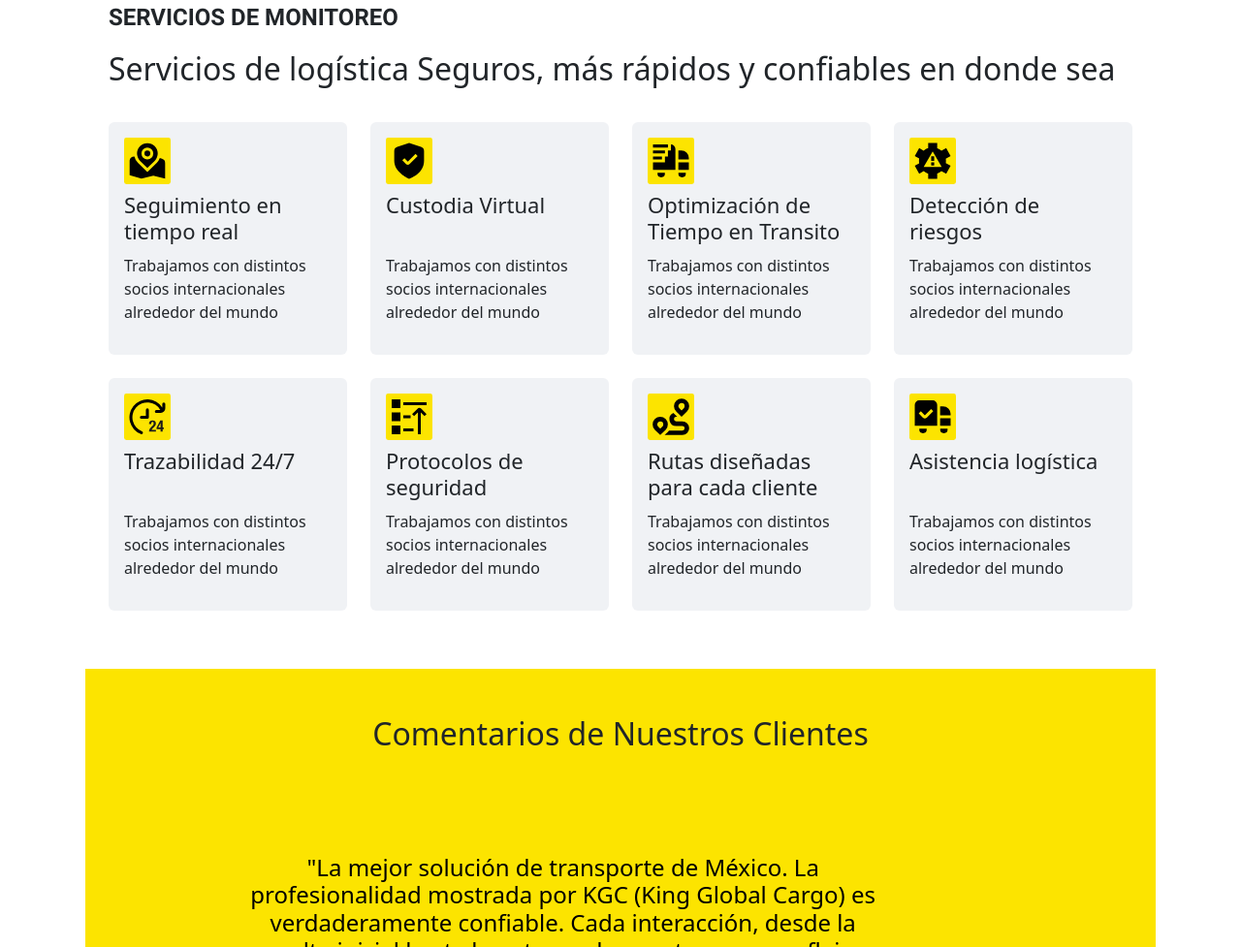
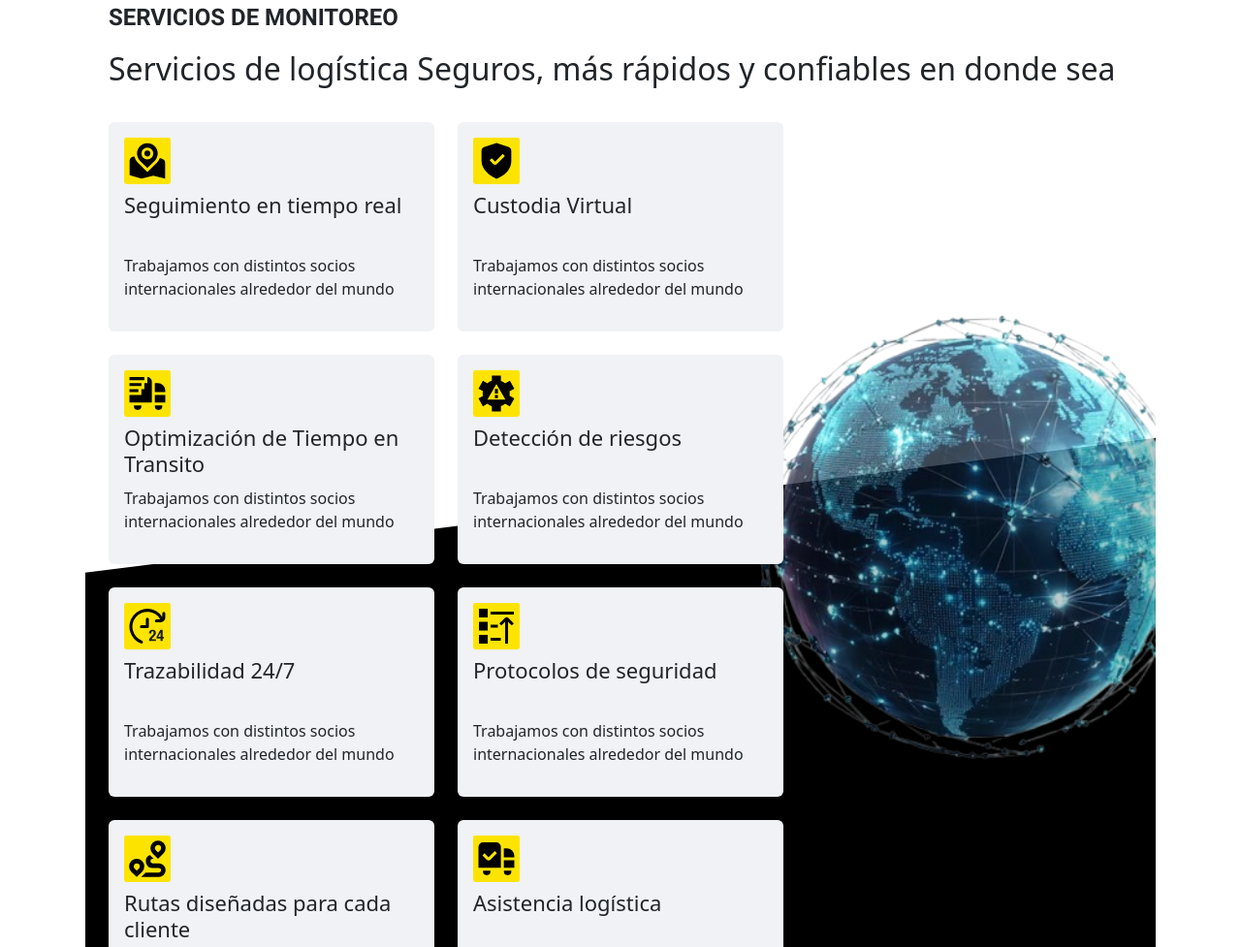
Before and after one commit to IramKGC/KGCBrasil, a plain HTML site: page index.htm in a window 1280 px wide. Shown: the part 4563-5540 px from the top of the page at 97% size. Drawn offline with nearby package versions, Linux system fonts and the light colour scheme.

Commit message:
Servicios de monitoreo

```diff
--- a/css/style.css
+++ b/css/style.css
@@ -694,6 +694,32 @@ section {
     height: 4rem;
 }
 
+#ServiciosMonitoreo {
+    position: relative;
+    overflow: hidden;
+}
+
+#ServiciosMonitoreo::before {
+    content: '';
+    position: absolute;
+    top: 0;
+    left: 0;
+    width: 100vw;
+    height: 100%;
+    background-color: black;
+    z-index: -2;
+    clip-path: polygon(0 55%, 100% 40%, 100% 100%, 0% 100%);
+}
+
+.world-image {
+    max-width: 200%;
+    width: auto;
+    height: 40rem;
+    z-index: -1;
+    opacity: 0.8;
+    margin-bottom: 5rem;
+}
+
 .text-width-relative {
     width: 40rem;
     text-align: justify;
--- a/index.htm
+++ b/index.htm
@@ -327,12 +327,14 @@
                         </div>
                     </div>
                 </div>
-        <section id="Servicios Monitoreo" class="mb-5">
+        <section id="ServiciosMonitoreo" class="mb-5">
             <div class="container">
                 <span class="RobotoBold fs_24px text-uppercase">Servicios de Monitoreo</span>
                 <h2 class="py-3 ">Servicios de logística Seguros, más rápidos y confiables en donde sea</h2>
                 <div class="row">
-                    <div class="col-12 col-md-6 col-xl-3 p-1">
+                    <div class="col-12 col-lg-8">
+                        <div class="row">
+                            <div class="col-12 col-md-6 col-xl-6 p-1">
                                 <div class="card bg-slave border-0 p-3 m-2">
                                     <div class="icon-cont">
                                         <img class="w-48px" src="img/icons/gps.svg" alt="Servicio Internacional">
@@ -341,7 +343,7 @@
                                     <p>Trabajamos con distintos socios internacionales alrededor del mundo</p>
                                 </div>
                             </div>
-                    <div class="col-12 col-md-6 col-xl-3 p-1">
+                            <div class="col-12 col-md-6 col-xl-6 p-1">
                                 <div class="card bg-slave border-0 p-3 m-2">
                                     <div class="icon-cont">
                                         <img class="w-48px" src="img/icons/custodia.svg" alt="Soporte 24/7">
@@ -350,7 +352,7 @@
                                     <p>Trabajamos con distintos socios internacionales alrededor del mundo</p>
                                 </div>
                             </div>
-                    <div class="col-12 col-md-6 col-xl-3 p-1">
+                            <div class="col-12 col-md-6 col-xl-6 p-1">
                                 <div class="card bg-slave border-0 p-3 m-2">
                                     <div class="icon-cont">
                                         <img class="w-48px" src="img/icons/rapido.svg" alt="Rápido y Seguro">
@@ -359,7 +361,7 @@
                                     <p>Trabajamos con distintos socios internacionales alrededor del mundo</p>
                                 </div>
                             </div>
-                    <div class="col-12 col-md-6 col-xl-3 p-1">
+                            <div class="col-12 col-md-6 col-xl-6 p-1">
                                 <div class="card bg-slave border-0 p-3 m-2">
                                     <div class="icon-cont">
                                         <img class="w-48px" src="img/icons/riesgos.svg" alt="Almacenaje a nivel nacional">
@@ -368,17 +370,16 @@
                                     <p>Trabajamos con distintos socios internacionales alrededor del mundo</p>
                                 </div>
                             </div>
-                    <div class="col-12 col-md-6 col-xl-3 p-1">
+                            <div class="col-12 col-md-6 col-xl-6 p-1">
                                 <div class="card bg-slave border-0 p-3 m-2">
                                     <div class="icon-cont">
-                                <img class="w-48px" src="img/icons/24-7.svg"
-                                    alt="Optimización de tiempos en transito">
+                                        <img class="w-48px" src="img/icons/24-7.svg" alt="Optimización de tiempos en transito">
                                     </div>
                                     <h3 class="title_servicioMonitoreo fs_22px pt-2">Trazabilidad 24/7</h3>
                                     <p>Trabajamos con distintos socios internacionales alrededor del mundo</p>
                                 </div>
                             </div>
-                    <div class="col-12 col-md-6 col-xl-3 p-1">
+                            <div class="col-12 col-md-6 col-xl-6 p-1">
                                 <div class="card bg-slave border-0 p-3 m-2">
                                     <div class="icon-cont">
                                         <img class="w-48px" src="img/icons/protocolos.svg" alt="Custodia virtual">
@@ -387,17 +388,16 @@
                                     <p>Trabajamos con distintos socios internacionales alrededor del mundo</p>
                                 </div>
                             </div>
-                    <div class="col-12 col-md-6 col-xl-3 p-1">
+                            <div class="col-12 col-md-6 col-xl-6 p-1">
                                 <div class="card bg-slave border-0 p-3 m-2">
                                     <div class="icon-cont">
-                                <img class="w-48px" src="img/icons/ruta.svg"
-                                    alt="Optimización de tiempos en transito">
+                                        <img class="w-48px" src="img/icons/ruta.svg" alt="Optimización de tiempos en transito">
                                     </div>
                                     <h3 class="title_servicioMonitoreo fs_22px pt-2">Rutas diseñadas para cada cliente</h3>
                                     <p>Trabajamos con distintos socios internacionales alrededor del mundo</p>
                                 </div>
                             </div>
-                    <div class="col-12 col-md-6 col-xl-3 p-1">
+                            <div class="col-12 col-md-6 col-xl-6 p-1">
                                 <div class="card bg-slave border-0 p-3 m-2">
                                     <div class="icon-cont">
                                         <img class="w-48px" src="img/icons/asistencia.svg" alt="Custodia virtual">
@@ -405,6 +405,11 @@
                                     <h3 class="title_servicioMonitoreo fs_22px pt-2">Asistencia logística</h3>
                                     <p>Trabajamos con distintos socios internacionales alrededor del mundo</p>
                                 </div>
+                            </div>
+                        </div>
+                    </div>
+                    <div class="col-12 col-lg-4 d-flex justify-content-center align-items-center">
+                        <img src="img/bg/world.png" class="img-fluid world-image" alt="Mundo">
                     </div>
                 </div>
             </div>
```
Also changed, not shown: img/bg/World.png (added). Lines whose indentation alone changed are shown as unchanged.
